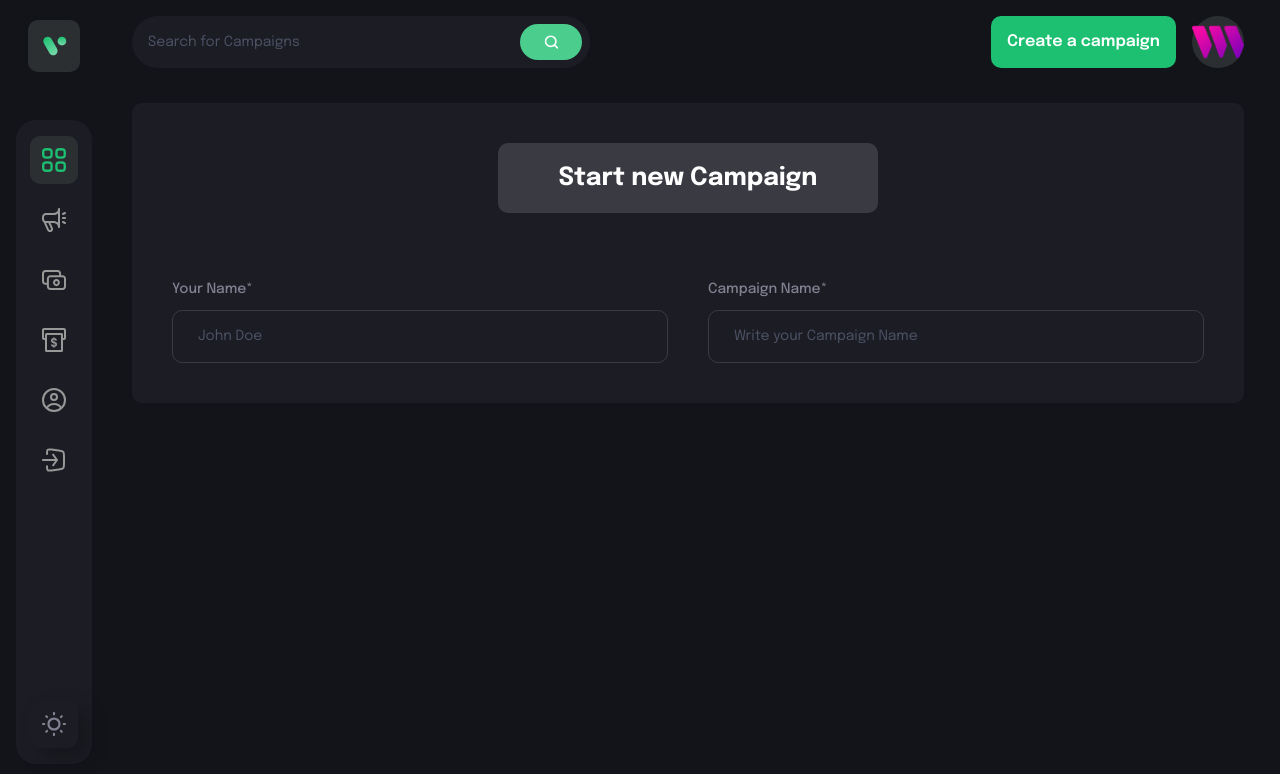
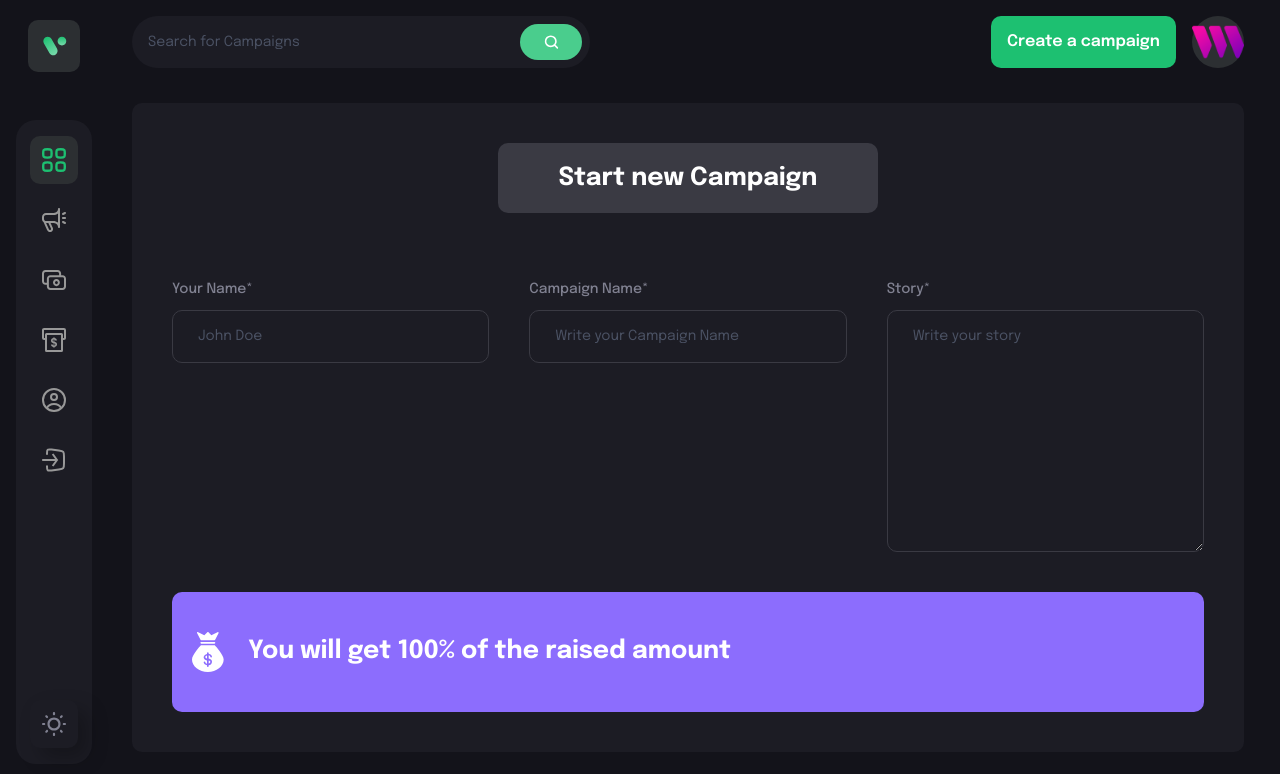
Before and after one commit to VJSeraphim/react_web3_crowdfunding, a React (Vite) app in the folder client/: page /create-campaign in a window 1280 px wide. Shown: the top 774 px of the page. Built offline with nearby package versions, Linux system fonts and the light colour scheme; what @thirdweb-dev/react would draw is missing.

Commit message:
Creation Page

```diff
--- a/client/src/pages/CreateCampaign.jsx
+++ b/client/src/pages/CreateCampaign.jsx
@@ -49,6 +49,23 @@ const CreateCampaign = () => {
             value={form.title}
             handleChange={() => {}}
           />
+          <FormField
+            labelName="Story*"
+            placeholder="Write your story"
+            isTextArea
+            value={form.description}
+            handleChange={() => {}}
+          />
+          <div className="w-full flex justify-start items-center p-4 bg-[#8c6dfd] h-[120px] rounded-[10px]">
+            <img
+              src={money}
+              alt="money"
+              className="w-[40px] h-[40px] object-contain"
+            />
+            <h4 className="font-epilogue font-bold text-[25px] text-white ml-[20px]">
+              You will get 100% of the raised amount
+            </h4>
+          </div>
         </div>
       </form>
     </div>
```
